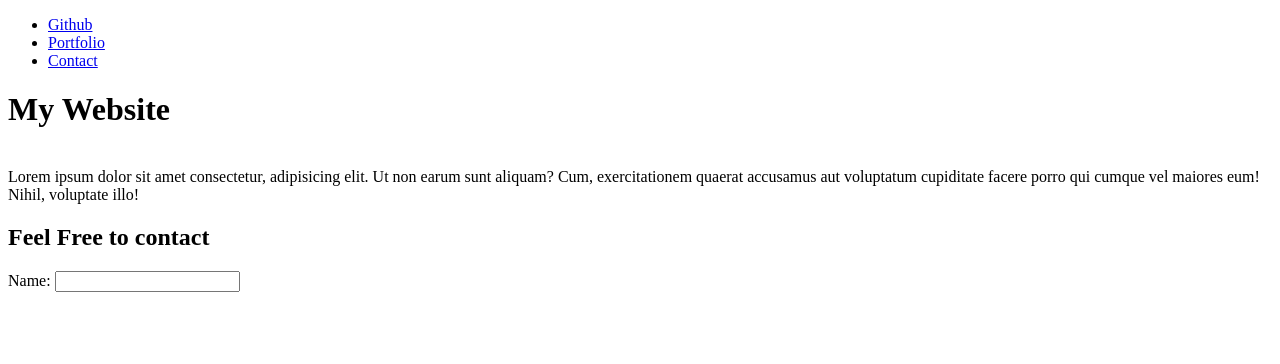
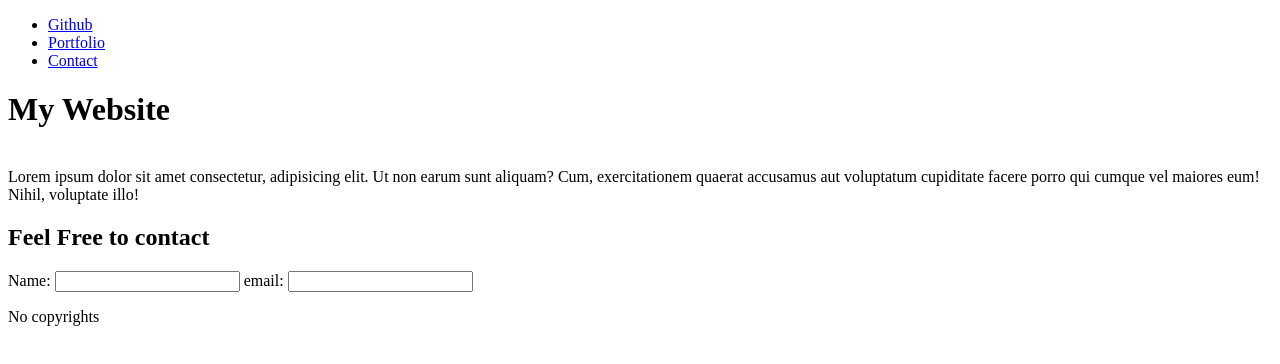
Before and after one commit to LouisW92/MiniProject1, a plain HTML site: page index.html in a window 1280 px wide. Drawn offline with Linux system fonts and the light colour scheme.

Commit message:
new feature

```diff
--- a/index.html
+++ b/index.html
@@ -26,14 +26,14 @@
             <h2>Feel Free to contact</h2>
             <form action="">
                 <div class="form">
-                    <label for="">Name: <input type="text"></label>
-                    <label for=""></label>
+                    <label for="">Name: <input type="text" name="name" id=""></label>
+                    <label for="">email: <input type="email" name="" id=""></label>
                 </div>
             </form>
         </div>
     </main>
     <footer>
-
+      <p>No copyrights</p>
     </footer>
 </body>
 </html>
```
